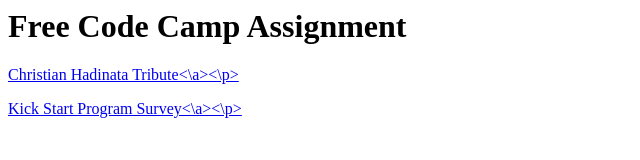
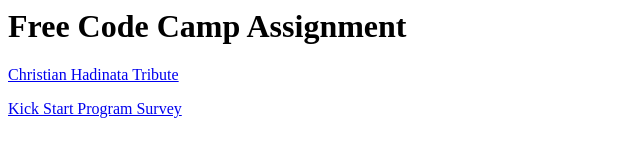
Before and after one commit to henurip/henurip.github.io, a plain HTML site: page index.html in a window 1280 px wide. Shown: the whole page, without its empty margins (0-640 px from the left). Drawn offline with Linux system fonts and the light colour scheme.

Commit message:
memperbaiki halaman index awal

```diff
--- a/index.html
+++ b/index.html
@@ -1,3 +1,3 @@
 <h1> Free Code Camp Assignment</h1>
-<p><a href="\tributeassignment\src\index.html">Christian Hadinata Tribute<\a><\p>
-<p><a href="\kspsurvey\src\index.html">Kick Start Program Survey<\a><\p>
+<p><a href="\tributeassignment\src\index.html">Christian Hadinata Tribute</a></p>
+<p><a href="\kspsurvey\src\index.html">Kick Start Program Survey</a></p>
```
